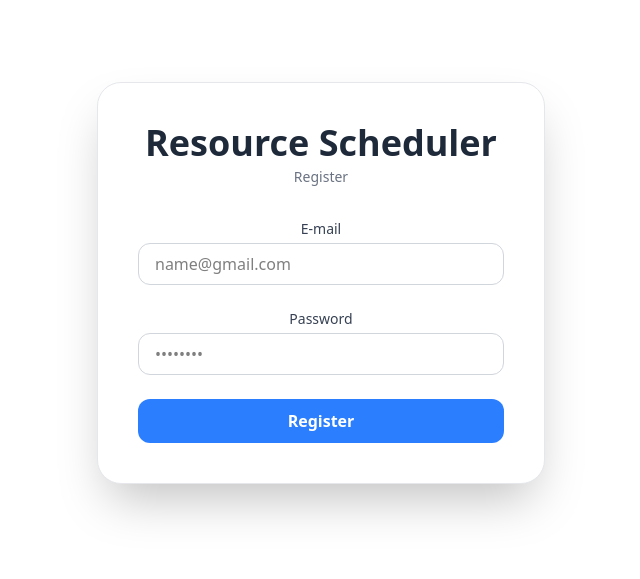
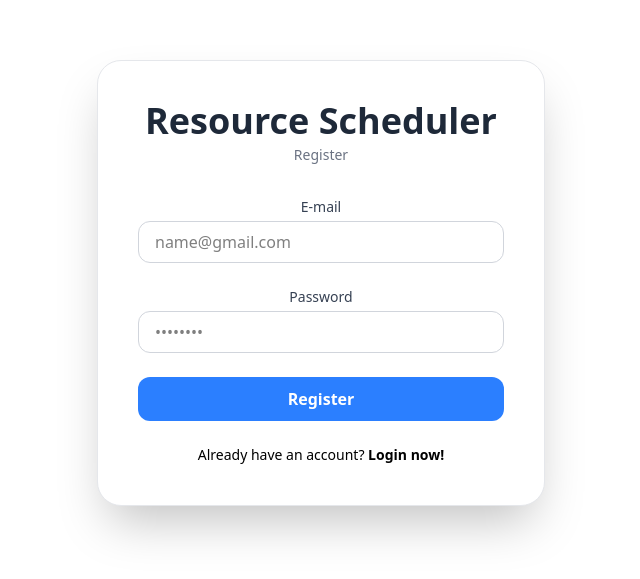
Before and after one commit to praksa-resource-scheduler/praksa-frontend, a React (Vite) app: page /register in a window 1280 px wide. Shown: the part 149-728 px from the top of the page, without its empty margins (319-959 px from the left). Built offline with nearby package versions, Linux system fonts and the light colour scheme; no server answers.

Commit message:
Enable registration functionality using firebase

```diff
--- a/src/pages/Login.jsx
+++ b/src/pages/Login.jsx
@@ -61,7 +61,7 @@ export default function Login() {
               Don&apos;t have an account?
               <Link to={"/register"} className="hover:underline font-bold">
                 {" "}
-                Register.
+                Register now!
               </Link>
             </p>
           </form>
--- a/src/pages/Register.jsx
+++ b/src/pages/Register.jsx
@@ -1,8 +1,34 @@
+import { useState } from "react";
+import { Navigate, Link } from "react-router-dom";
+import { useAuth } from "../contexts/authContext";
+import { doCreateUserWithEmailAndPassword } from "../firebase/auth";
 import AuthInput from "../components/AuthInput";
 import AuthButton from "../components/AuthButton";
 
 export default function Register() {
+  const { userLoggedIn } = useAuth();
+
+  const [email, setEmail] = useState("");
+  const [password, setPassword] = useState("");
+  const [isRegistering, setIsRegistering] = useState(false);
+
+  const onSubmit = async (e) => {
+    e.preventDefault();
+    if (isRegistering) return;
+
+    setIsRegistering(true);
+
+    try {
+      await doCreateUserWithEmailAndPassword(email, password);
+    } catch {
+      setIsRegistering(false);
+    }
+  };
+
   return (
+    <>
+      {userLoggedIn && <Navigate to={"/"} replace />}
+
       <div className="min-h-screen flex items-center justify-center  px-4">
         <div className="max-w-md w-full bg-white p-10 rounded-3xl shadow-2xl border border-gray-200">
           <div className="text-center mb-8">
@@ -12,15 +38,35 @@ export default function Register() {
             <p className="text-sm text-gray-500 mt-1">Register</p>
           </div>
 
-        <form className="space-y-6">
-          <AuthInput label="E-mail" type="email" placeholder="name@gmail.com" />
-          <AuthInput label="Password" type="password" placeholder="••••••••" />
+          <form onSubmit={onSubmit} className="space-y-6">
+            <AuthInput
+              label="E-mail"
+              type="email"
+              placeholder="name@gmail.com"
+              state={email}
+              setState={setEmail}
+            />
+            <AuthInput
+              label="Password"
+              type="password"
+              placeholder="••••••••"
+              state={password}
+              setState={setPassword}
+            />
 
             <div className="text-center mt-2"></div>
 
-          <AuthButton text="Register" />
+            <AuthButton text={isRegistering ? "Registering..." : "Register"} />
+            <p className="text-center text-sm">
+              Already have an account?
+              <Link to={"/login"} className="hover:underline font-bold">
+                {" "}
+                Login now!
+              </Link>
+            </p>
           </form>
         </div>
       </div>
+    </>
   );
 }
```
Lines whose indentation alone changed are shown as unchanged.
